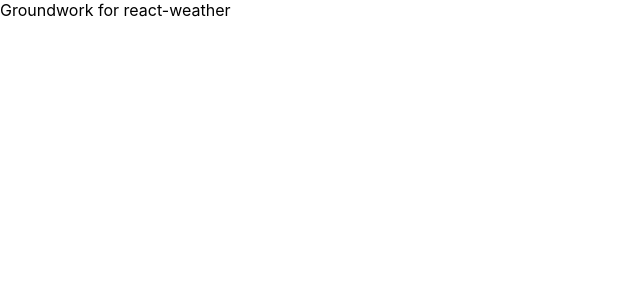
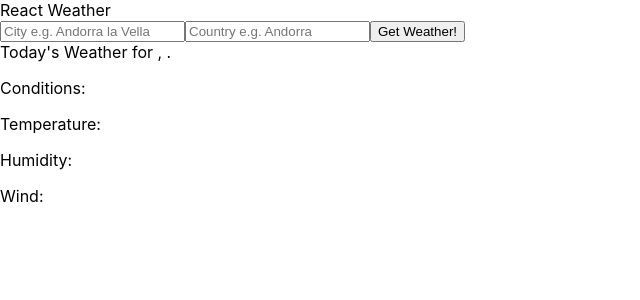
Before and after one commit to enthye/react-weather, a React (Create React App) app: page / in a window 1280 px wide. Shown: the top 300 px of the page, without its empty margins (0-640 px from the left). Built offline with nearby package versions, Linux system fonts and the light colour scheme.

Commit message:
today's weather

```diff
--- a/src/App.js
+++ b/src/App.js
@@ -1,10 +1,62 @@
 import React, { Component } from 'react';
+import LocationForm from "./Components/LocationForm";
+import TodayWeather from "./Components/TodayWeather";
+
+const API_KEY = "71eb129e18301960365e1221adc9cf1b";
 
 class App extends Component {
-  render() {
+    // state of weather data
+    state = {
+        city: undefined,
+        country:undefined,
+        conditions: undefined,
+        temperature: undefined,
+        winddirection: undefined,
+        windspeed: undefined,
+        humidity: undefined
+    }
+
+    // fetches required weather data from OpenWeatherMap.org
+    getWeather = async (event) => {
+        event.preventDefault();
+        const city = event.target.elements.city.value;
+        const country = event.target.elements.country.value;
+        const api_call = await fetch(
+            `http://api.openweathermap.org/data/2.5/weather?q=${city},${country}&APPID=${API_KEY}&units=metric`);
+        const api_forecast_call = await fetch(
+            `http://api.openweathermap.org/data/2.5/forecast?q=${city},${country},${country}&APPID=${API_KEY}&units=metric`);
+        const data = await api_call.json();
+        const data_forecast = await api_forecast_call.json();
+
+        console.log(data);
+        console.log(data_forecast);
+
+        // set the weather data into state
+        this.setState({
+            city: data.name,
+            country:data.sys.country,
+            conditions: data.weather[0].description,
+            temperature: data.main.temp,
+            winddirection: data.wind.deg,
+            windspeed: data.wind.speed,
+            humidity: data.main.humidity
+        });
+
+    }
+
+    render() {
     return (
         <div>
-            Groundwork for react-weather
+            React Weather
+            <LocationForm getWeather={this.getWeather}/>
+            <TodayWeather
+                city={this.state.city}
+                country={this.state.country}
+                conditions={this.state.conditions}
+                temperature={this.state.temperature}
+                wind={this.state.wind}
+                humidity={this.state.humidity}
+            />
         </div>
     );
   }
--- /dev/null
+++ b/src/Components/LocationForm.js
@@ -0,0 +1,17 @@
+import React from 'react';
+
+class LocationForm extends React.Component {
+    render() {
+        return(
+            <div>
+                <form onSubmit={this.props.getWeather}>
+                    <input type="text" name="city" placeholder="City e.g. Andorra la Vella"/>
+                    <input type="text" name="country" placeholder="Country e.g. Andorra"/>
+                    <button>Get Weather!</button>
+                </form>
+            </div>
+        );
+    }
+}
+
+export default LocationForm;
--- /dev/null
+++ b/src/Components/TodayWeather.js
@@ -0,0 +1,17 @@
+import React from 'react';
+
+class TodayWeather extends React.Component {
+    render() {
+        return (
+            <div>
+                Today's Weather for {this.props.city}, {this.props.country}.
+                <p>Conditions: {this.props.conditions}</p>
+                <p>Temperature: {this.props.temperature}</p>
+                <p>Humidity: {this.props.humidity}</p>
+                <p>Wind: {this.props.windspeed} {this.props.winddirection}</p>
+            </div>
+        );
+    }
+}
+
+export default TodayWeather;
```
Also changed, not shown: src/Components/ForecastWeather.js (added, +13 -0 lines).
